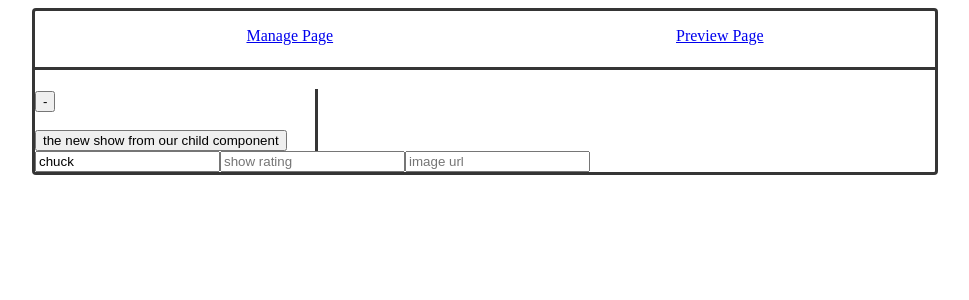
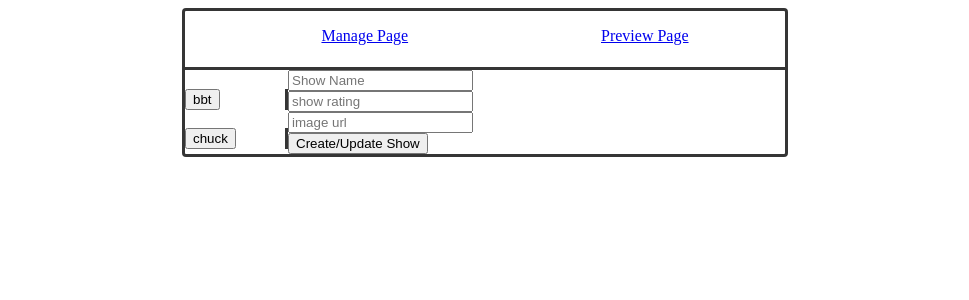
Before and after one commit to AndySouthwick/tvdemoreactpart1, a React (Create React App) app: page / in a window 1280 px wide. Shown: the top 300 px of the page, without its empty margins (155-1124 px from the left). Built offline with nearby package versions, Linux system fonts and the light colour scheme.

Commit message:
loops and fun stuff

```diff
--- a/src/App.css
+++ b/src/App.css
@@ -6,5 +6,12 @@
 .content-container{
     border: solid #353535;
     border-radius: 4px;
-    width: 900px;
+    max-width: 900px;
+    min-width: 600px;
 }
+@media(max-width: 900px){
+    .content-container{
+        max-width: 600px;
+        min-width: 320px;
+    }
+}
--- a/src/components/sideNav/index.css
+++ b/src/components/sideNav/index.css
@@ -1,4 +1,15 @@
 .side-nav{
-    width: 280px;
+    min-width: 100px;
     border-right: solid #353535;
 }
+.container{
+    display: flex;
+}
+.container div input{
+    display: block;
+}
+@media(max-width: 900px){
+    div.side-nav{
+        width: 200;
+    }
+}
--- a/src/components/sideNav/index.js
+++ b/src/components/sideNav/index.js
@@ -12,7 +12,7 @@ class SideNav extends Component{
     }
 
     render(){
-        console.log(this.props.show)
+        console.log(this.props.name)
         return(
             <div className="side-nav">
                 <div>
@@ -21,9 +21,9 @@ class SideNav extends Component{
 
                 </div>
 
-                <p>{this.props.show.rating}</p>
-                <button onClick={()=> {this.props.showClicked('the new show from our child component')}}>
-                the new show from our child component
+                <p>{this.props.show}</p>
+                <button onClick={()=> {this.props.showClicked(this.props.name)}}>
+                {this.props.name}
                 </button>
             </div>
         )
--- a/src/pages/managePage/managePage.js
+++ b/src/pages/managePage/managePage.js
@@ -1,20 +1,34 @@
 import React, {Component} from 'react'
 import SideNav from '../../components/sideNav'
 import PropTypes from 'prop-types'
+import './index.css'
 class ManagePage extends Component {
     state = {
-      show: {
-          name: 'chuck'
-      }
+      nameInProgress: '',
+      ratingInProgress: '',
+      imgInProgress: '',
+      shows: [ {
+        name: 'bbt'
+    },
+    {
+        name: 'chuck'
     }
-    renderShow = (e) => {
-        this.setState({
-            show: {
-                name: e.target.value
-            }
-        })
+]
     }
+    renderShows = () => {
+        let shows = []
+        let i = 0
 
+        for(let show of this.state.shows){
+            shows.push(<SideNav showObject={show} name={show.name} showClicked={(e) => {
+                console.log(e)
+                // this.setState({
+                //     nameInProgress:
+                // })
+            }}/>)
+        }
+        return shows
+    }
     createShow = (e) => {
         this.setState({
             show: {
@@ -33,7 +47,6 @@ class ManagePage extends Component {
             }
         })
     }
-
     updateStateOfShow = (show) => {
         this.setState({
             show: {
@@ -58,12 +71,18 @@ class ManagePage extends Component {
         console.log(this.state)
         return(
 
-            <div>
-                {this.state.name}
-                <SideNav show={this.state.show} allowDelete={true} showClicked={this.updateStateOfShow}/>
-                <input type="text" value={this.state.show.name} onChange={(e)=> {this.createShow(e)}} placeholder="Show Name"/>
-                <input type="text"  value={this.state.show.rating} onChange={(e)=> {this.createRatingForShow(e)}} placeholder="show rating"/>
-                <input type="text"  value={this.state.show.img} onChange={(e)=> {this.createImgUrl(e)}} placeholder="image url"/>
+            <div className="container">
+                <div>
+                {this.renderShows()}
+                </div>
+                <div>
+
+                    <input type="text" value={this.state.nameInProgress} onChange={(e)=> {this.createShow(e)}} placeholder="Show Name"/>
+                    <input type="text"  value={this.state.ratingInProgress} onChange={(e)=> {this.createRatingForShow(e)}} placeholder="show rating"/>
+                    <input type="text"  value={this.state.imgInProgress} onChange={(e)=> {this.createImgUrl(e)}} placeholder="image url"/>
+                    <button>Create/Update Show</button>
+
+                </div>
             </div>
         )
     }
```
